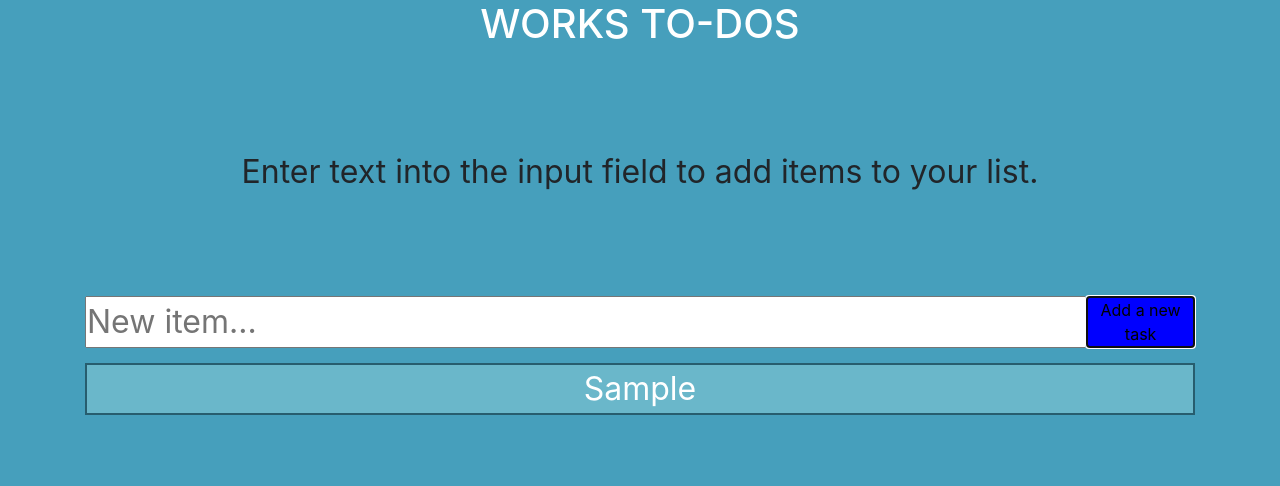
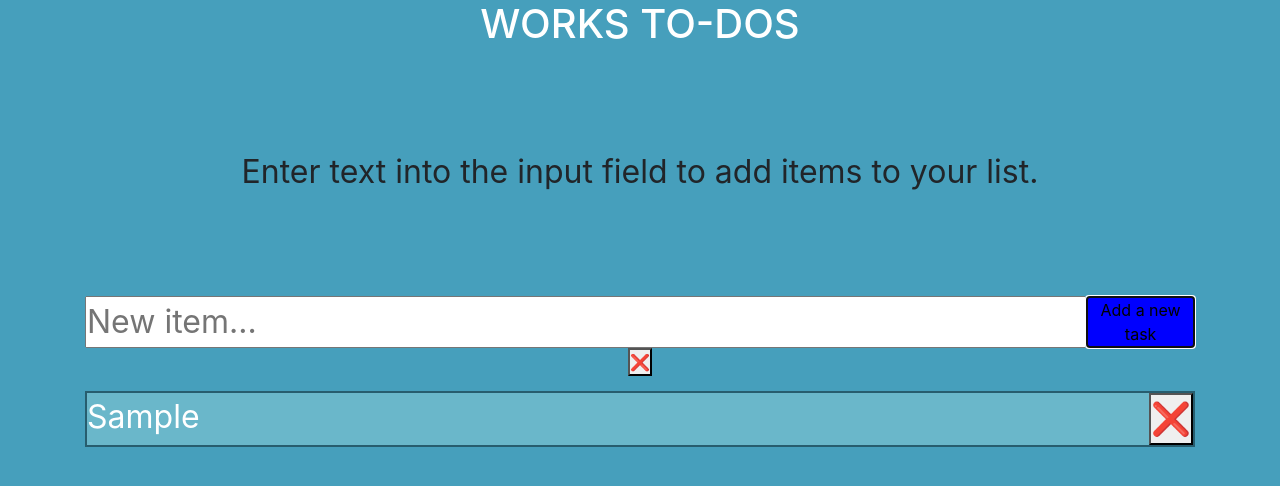
Before and after one commit to NasipCOM/JavaScript-4-Me, a plain HTML site: page toDO/index.html in a window 1280 px wide. Both pictures are taken after typing "Sample" into the empty fields and a click on the button "Add a new task". Drawn offline with nearby package versions, Linux system fonts and the light colour scheme.

Commit message:
Delete button

```diff
--- a/toDO/index.css
+++ b/toDO/index.css
@@ -37,6 +37,8 @@ section{
     color: #fff;
     font-size: 2em;
     margin-top: 15px;
+    display: flex;
+    justify-content: space-between;
 }
 form{
     display:flex;
--- a/toDO/index.html
+++ b/toDO/index.html
@@ -37,6 +37,8 @@
             </button>
 
         </form>
+        <button id = "deleteBtn">❌</button>
+
 
 
         <div class="answer">
--- a/toDO/index.js
+++ b/toDO/index.js
@@ -3,13 +3,13 @@ document.addEventListener('DOMContentLoaded', () => {
 
     const myForm = document.getElementById('myForm');
     const answer = document.querySelector('.answer');
-
+    const deleteBtn = document.getElementById('deleteBtn');
 
 
     const createCard = event => {
         event.preventDefault();
         const input = document.querySelector('.myInput').value;
-        if(input){
+        if (input) {
             answer.appendChild(createTask(input));
         }
         myForm.reset();
@@ -20,7 +20,7 @@ document.addEventListener('DOMContentLoaded', () => {
         const card = document.createElement('div');
 
         card.className = 'saved';
-        card.innerHTML = `${text}`
+        card.innerHTML = `${text} <button id = "deleteBtn">❌</button>`;
 
         return card;
     };
@@ -29,6 +29,9 @@ document.addEventListener('DOMContentLoaded', () => {
 
     myForm.addEventListener('submit', createCard);
 
+    deleteBtn.addEventListener('click', () => {
+        answer.style.display = 'none';
+    });
 
 
 
```
